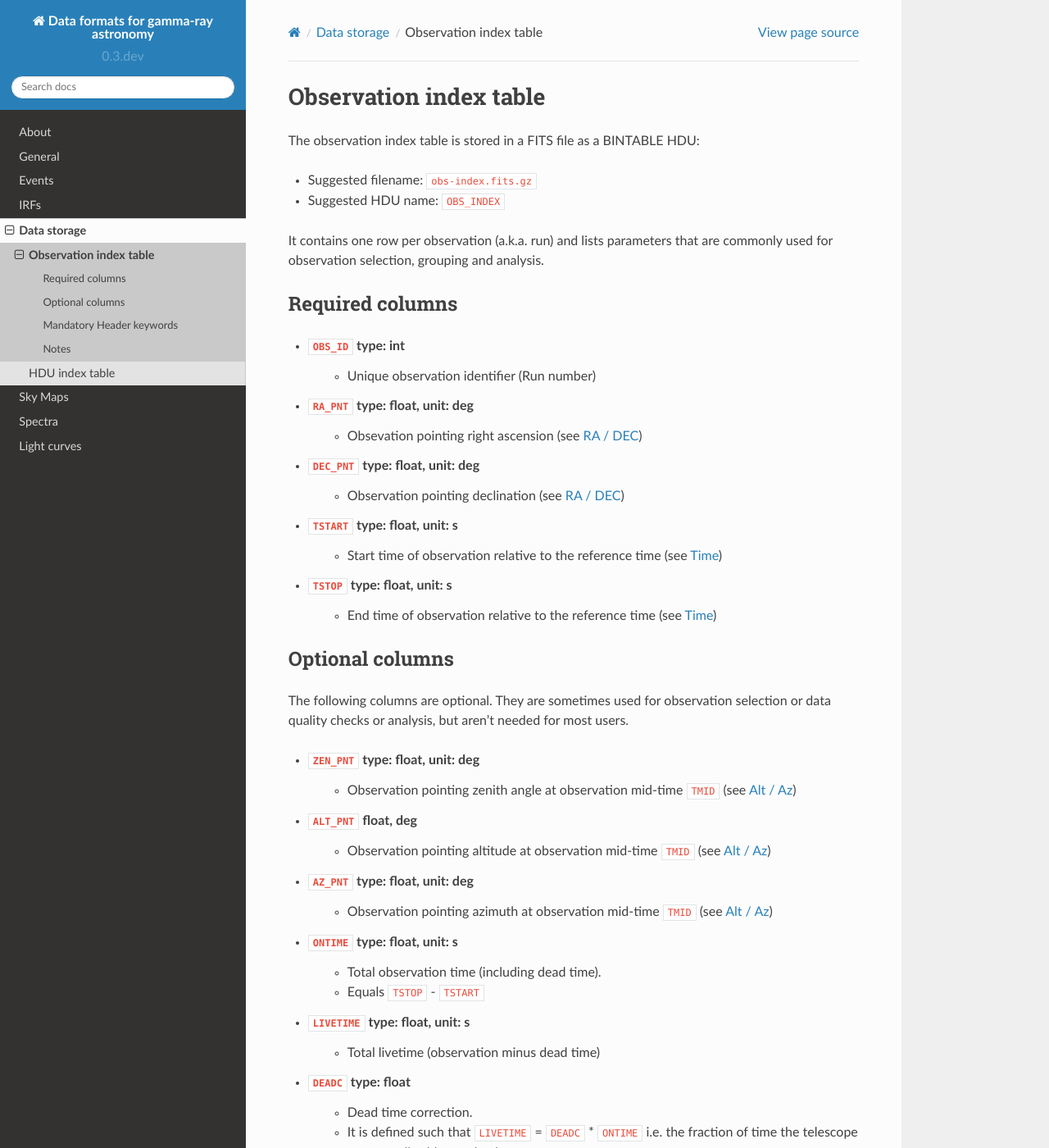
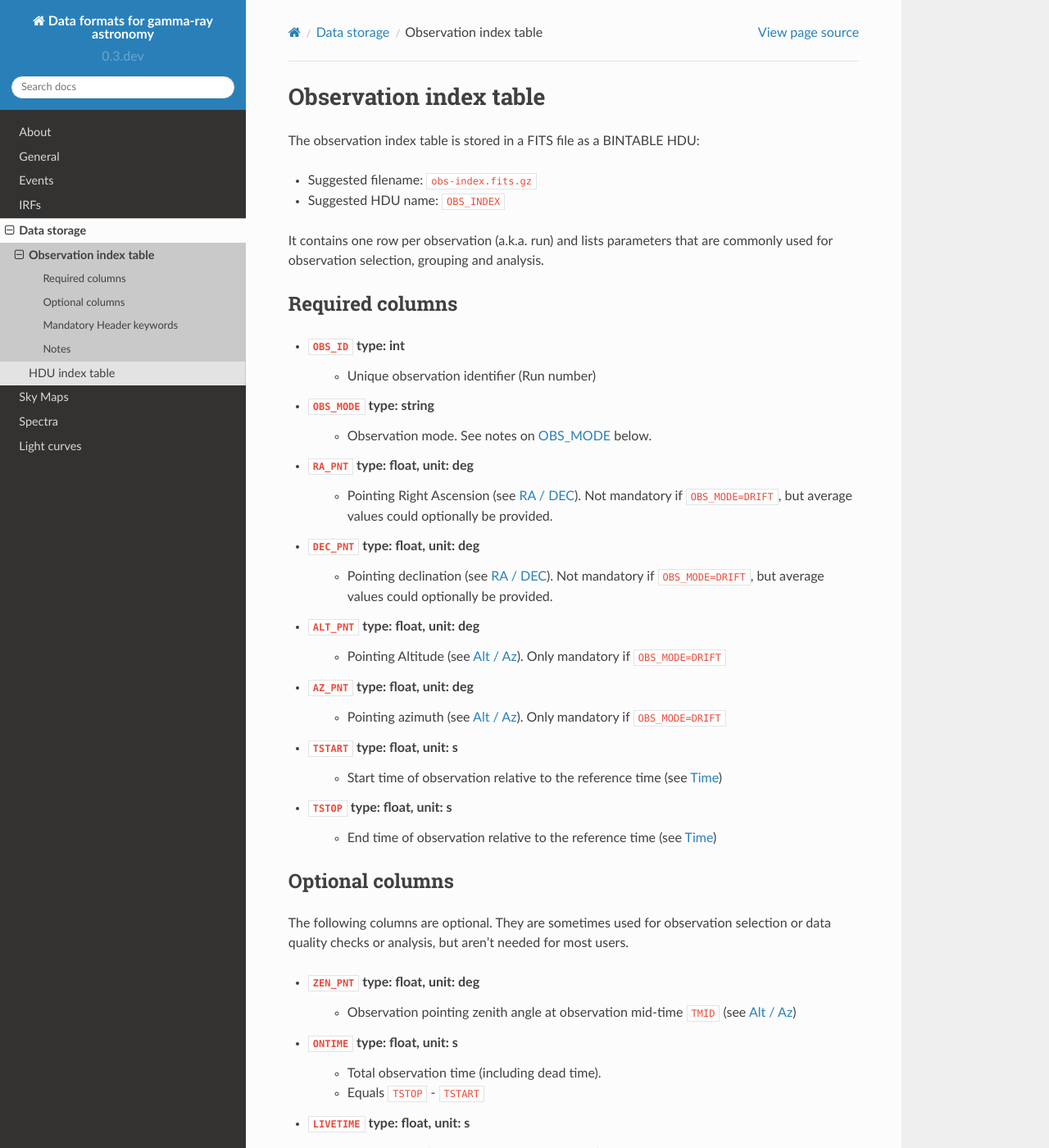
Before and after one commit to open-gamma-ray-astro/gamma-astro-data-formats, a Sphinx documentation site: the page built from source/data_storage/obs_index/index.rst, in a window 1280 px wide and 1400 px high. Shown: the whole window at 82% size. Built offline with Sphinx 7.4.7 and the Read the Docs theme 2.0.0, drawn with Linux system fonts in a browser that asks for light colours.

Commit message:
add obs_mode and altaz pointing

```diff
--- a/source/data_storage/obs_index/index.rst
+++ b/source/data_storage/obs_index/index.rst
@@ -20,10 +20,16 @@ Required columns
 
 * ``OBS_ID`` type: int
     * Unique observation identifier (Run number)
+* ``OBS_MODE`` type: string
+    * Observation mode. See notes on :ref:`iact-events-obs-mode` below.
 * ``RA_PNT`` type: float, unit: deg
-    * Obsevation pointing right ascension (see :ref:`coords-radec`)
+    * Pointing Right Ascension (see :ref:`coords-radec`). Not mandatory if ``OBS_MODE=DRIFT``, but average values could optionally be provided.
 * ``DEC_PNT`` type: float, unit: deg
-    * Observation pointing declination (see :ref:`coords-radec`)
+    * Pointing declination (see :ref:`coords-radec`). Not mandatory if ``OBS_MODE=DRIFT``, but average values could optionally be provided.
+* ``ALT_PNT`` type: float, unit: deg
+    * Pointing Altitude (see :ref:`coords-altaz`). Only mandatory if ``OBS_MODE=DRIFT``
+* ``AZ_PNT`` type: float, unit: deg
+    * Pointing azimuth (see :ref:`coords-altaz`). Only mandatory if ``OBS_MODE=DRIFT``
 * ``TSTART`` type: float, unit: s
     * Start time of observation relative to the reference time (see :ref:`time`)
 * ``TSTOP`` type: float, unit: s
@@ -39,10 +45,6 @@ selection or data quality checks or analysis, but aren't needed for most users.
 
 * ``ZEN_PNT`` type: float, unit: deg
     * Observation pointing zenith angle at observation mid-time ``TMID`` (see :ref:`coords-altaz`)
-* ``ALT_PNT`` float, deg
-    * Observation pointing altitude at observation mid-time ``TMID`` (see :ref:`coords-altaz`)
-* ``AZ_PNT`` type: float, unit: deg
-    * Observation pointing azimuth at observation mid-time ``TMID`` (see :ref:`coords-altaz`)
 * ``ONTIME`` type: float, unit: s
     * Total observation time (including dead time).
     * Equals ``TSTOP`` - ``TSTART``
```
